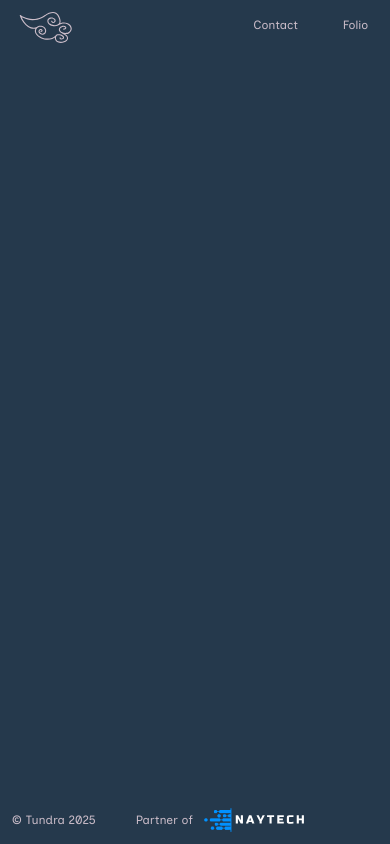
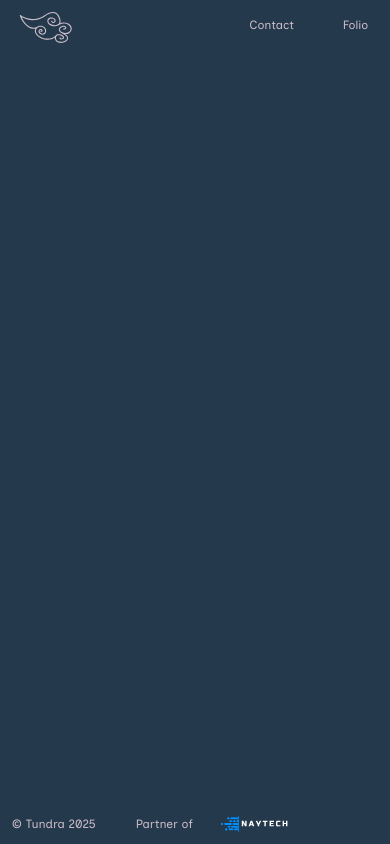
Before and after one commit to gnathang/tundra, a Next.js app: page / in a window 390 px wide. Built offline with nearby package versions, Linux system fonts and the light colour scheme; no server answers.

Commit message:
footer logo and button fixes

```diff
--- a/app/globals.scss
+++ b/app/globals.scss
@@ -150,8 +150,11 @@ body {
 @media (max-width: 640px) {
   .button-lotus {
     padding: 5px 10px 3px 8px;
-    &:before {
-      width: 18px;
+      &:hover {
+      &:before {
+        // height: 20px is the right height for text-xs
+        height: 16px;
+      }
     }
   }
 }
--- a/components/footer.tsx
+++ b/components/footer.tsx
@@ -21,7 +21,7 @@ export default function Footer() {
       {/* <Link href="mailto:gabrielnathan@hotmail.co.uk" className="button-lotus">Contact Gabriel</Link> */}
       <span className="text-xs">&copy; Tundra {new Date().getFullYear()}</span>
       <span className="text-xs flex items-center gap-1">Partner of &nbsp;
-        <Image src={ naytechLogo } alt="Naytech" width={100} height={32} />
+        <Image src={ naytechLogo } alt="Naytech" width={100} height={32} className="h-[1rem] md:h-[2rem]"/>
       </span>
     </div>
   </footer>
```
